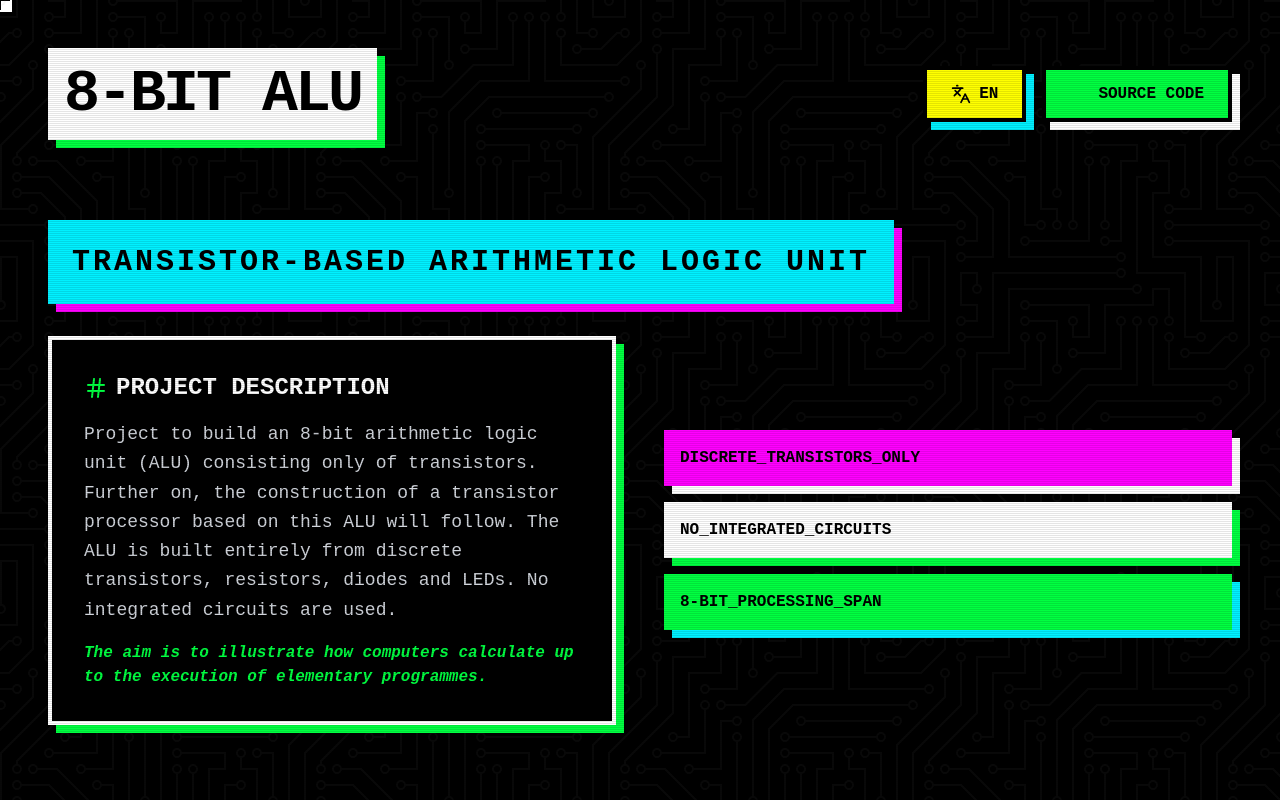
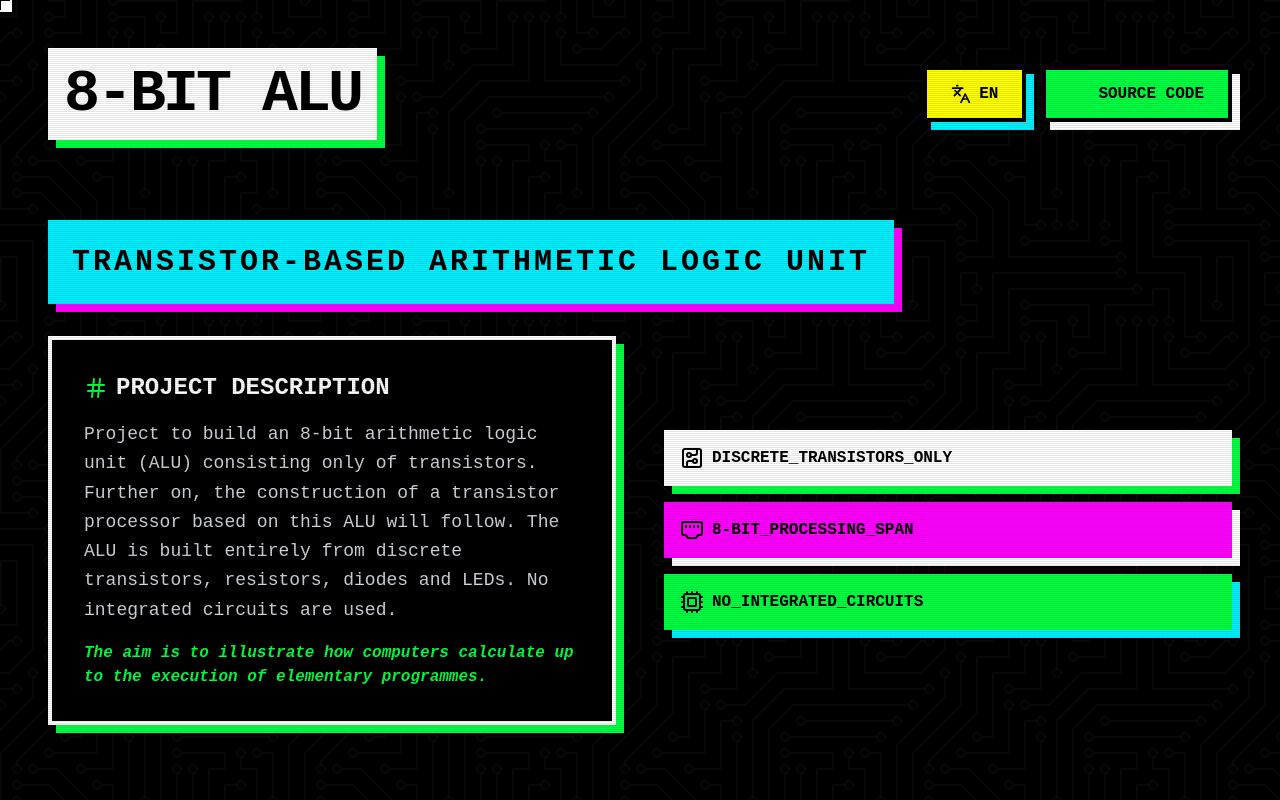
Before and after one commit to komed3/transistor-rechner, a React (Vite) app: page / in a window 1280 px wide. Shown: the top 800 px of the page. Built offline with nearby package versions, Linux system fonts and the light colour scheme; some icons are missing; a web font is replaced by a local one.

Commit message:
Update Hero.tsx

```diff
--- a/src/components/Hero.tsx
+++ b/src/components/Hero.tsx
@@ -1,4 +1,4 @@
-import { Hash } from 'lucide-react';
+import { CircuitBoard, Cpu, EthernetPort, Hash } from 'lucide-react';
 
 interface HeroProps {
     t: any;
@@ -18,14 +18,14 @@ export const Hero = ( { t }: HeroProps ) => {
                 <p className="text-alu-green font-bold italic text-sm md:text-base">{ t.aim }</p>
             </div>
             <div className="flex flex-col justify-center gap-4">
-                <div className="bg-alu-pink text-black p-4 font-black brutalist-shadow text-sm md:text-base">
-                    DISCRETE_TRANSISTORS_ONLY
+                <div className="flex items-center gap-2 bg-alu-white text-black p-4 font-black brutalist-shadow-green text-sm md:text-base">
+                    <CircuitBoard /> DISCRETE_TRANSISTORS_ONLY
                 </div>
-                <div className="bg-alu-white text-black p-4 font-black brutalist-shadow-green text-sm md:text-base">
-                    NO_INTEGRATED_CIRCUITS
+                <div className="flex items-center gap-2 bg-alu-pink text-black p-4 font-black brutalist-shadow text-sm md:text-base">
+                    <EthernetPort /> 8-BIT_PROCESSING_SPAN
                 </div>
-                <div className="bg-alu-green text-black p-4 font-black brutalist-shadow-blue text-sm md:text-base">
-                    8-BIT_PROCESSING_SPAN
+                <div className="flex items-center gap-2 bg-alu-green text-black p-4 font-black brutalist-shadow-blue text-sm md:text-base">
+                    <Cpu /> NO_INTEGRATED_CIRCUITS
                 </div>
             </div>
         </div>
```
